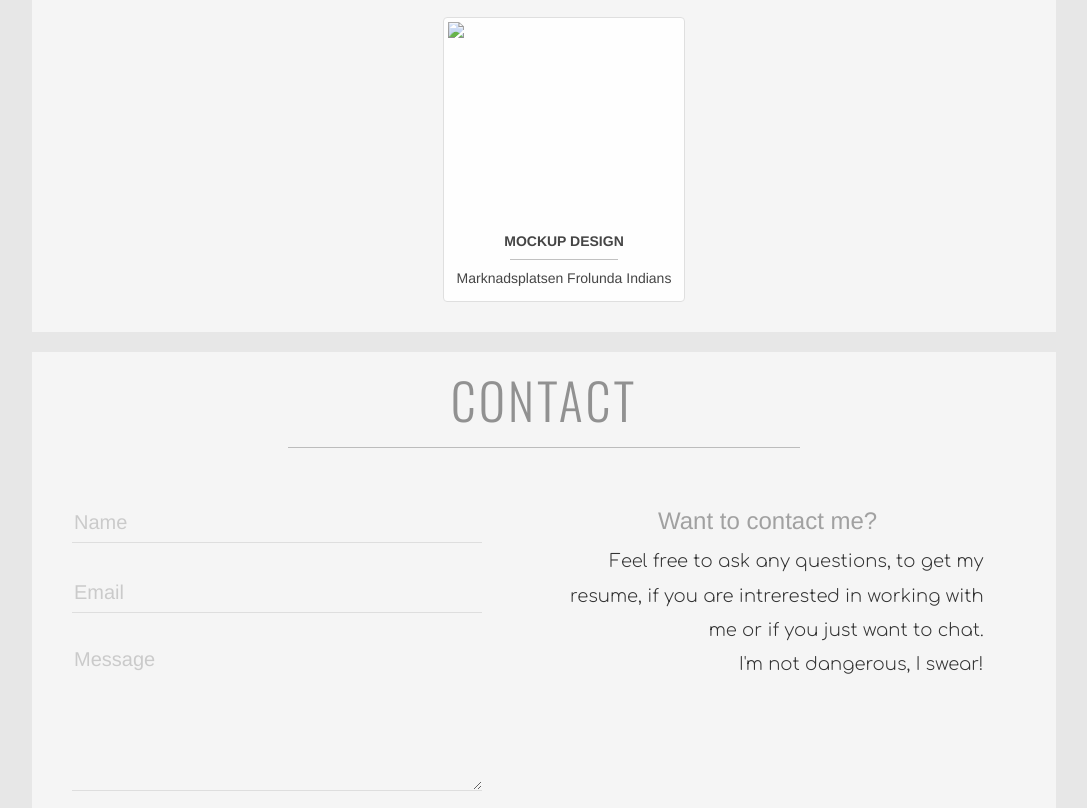
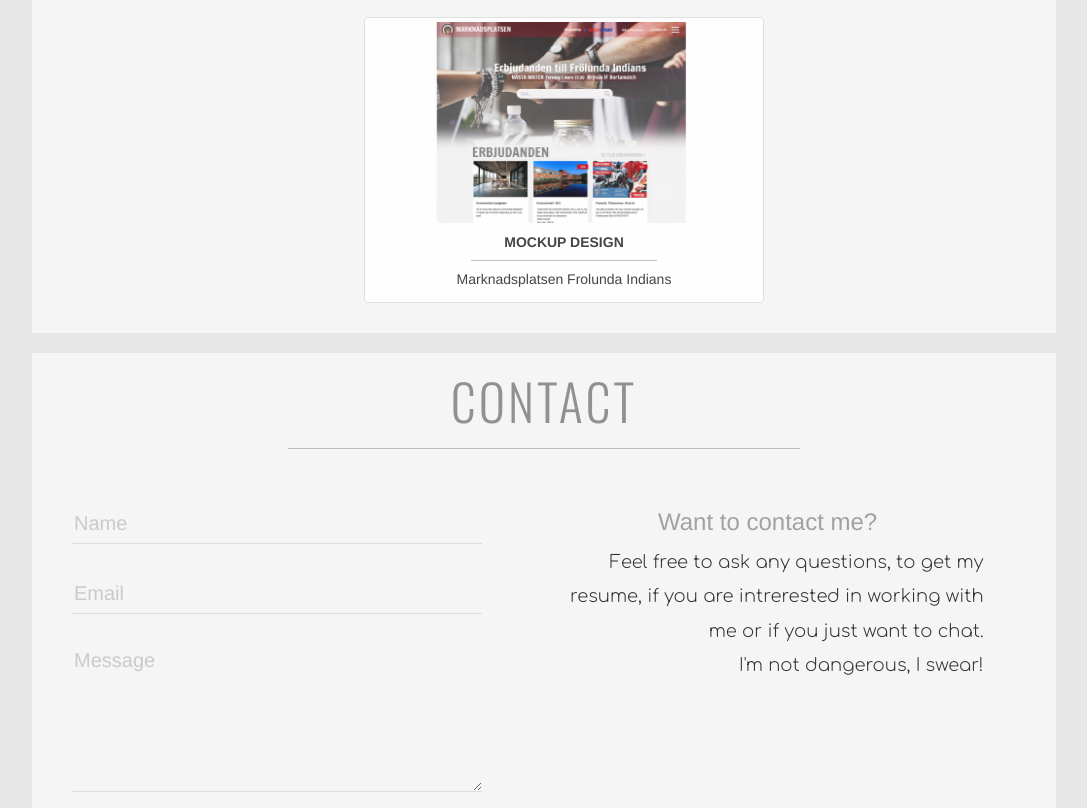
Before and after one commit to jaanieh/portfoliotemplate, a plain HTML site: page index.html in a window 1280 px wide. Shown: the part 1500-2308 px from the top of the page, without its empty margins (96-1183 px from the left). Drawn offline with nearby package versions, Linux system fonts and the light colour scheme.

Commit message:
Update index.html

```diff
--- a/index.html
+++ b/index.html
@@ -48,7 +48,7 @@
         <li><a target="_blank" href="https://jaanieh.github.io/projecttemplate/"><div class="thumbnail"><img src="ja9project.png"/><div class="caption text-center"><strong>PROJECT TEMPLATE</strong><hr>By Ja9</div></div></a></li>
         <li><a target="_blank" href="https://jaanieh.github.io/ChatBox/"><div class="thumbnail"><img src="chatCase.png"/><div class="caption text-center"><strong>CHATBOX</strong><hr>Chat Site with Firebase</div></div></a></li>
       <li><div class="thumbnail"><img src="bringyourdogCase.png"/><div class="caption text-center"><strong>MOCKUP DESIGN</strong><hr>Bring Your Dog App for WMYL</div></div></li>
-        <li><div class="thumbnail"><img src="froludaCase.png"/><div class="caption text-center"><strong>MOCKUP DESIGN</strong><hr>Marknadsplatsen Frolunda Indians</div></div></li>
+        <li><div class="thumbnail"><img src="frolundaCase.png"/><div class="caption text-center"><strong>MOCKUP DESIGN</strong><hr>Marknadsplatsen Frolunda Indians</div></div></li>
     </ul>
   </section>
       <div id="contact" class="target"></div>
```
